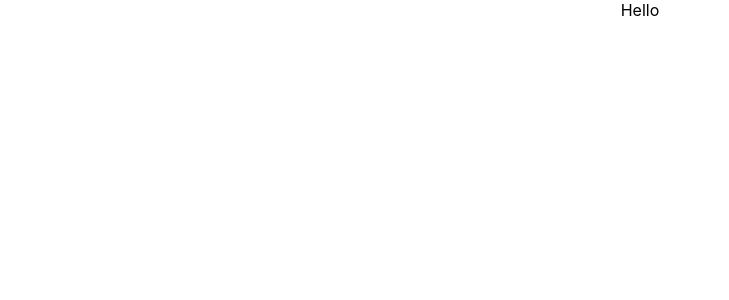
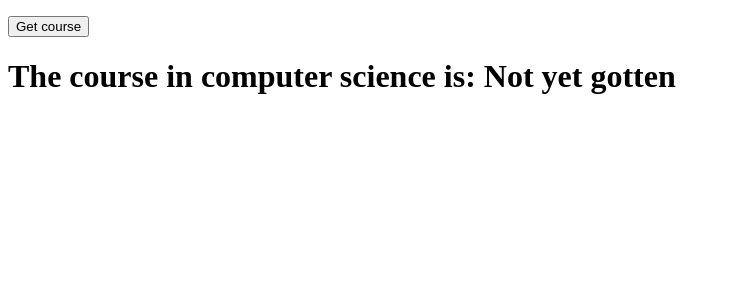
Before and after one commit to SukratUbha/MARC, a React (Create React App) app in the folder Frontend_React/: page / in a window 1280 px wide. Shown: the top 300 px of the page, without its empty margins (0-729 px from the left). Built offline with nearby package versions, Linux system fonts and the light colour scheme; no server answers.

Commit message:
Implemented Axios

```diff
--- a/Frontend_React/package.json
+++ b/Frontend_React/package.json
@@ -1,5 +1,5 @@
 {
-  "name": "Frontend_React",
+  "name": "frontend_react",
   "version": "0.1.0",
   "private": true,
   "proxy": "http://localhost:8080/",
@@ -7,6 +7,8 @@
     "@testing-library/jest-dom": "^5.12.0",
     "@testing-library/react": "^11.2.6",
     "@testing-library/user-event": "^12.8.3",
+    "axios": "^0.21.1",
+    "bootstrap": "^4.6.0",
     "react": "^17.0.2",
     "react-dom": "^17.0.2",
     "react-scripts": "4.0.3",
--- a/Frontend_React/src/App.js
+++ b/Frontend_React/src/App.js
@@ -1,13 +1,20 @@
-import React from 'react'
-import logo from './logo.svg';
+import React from 'react';
 import './App.css';
-import {Hello} from './components/hello'
+import Course from './components/course';
+
+/*
+By linking frontend to backend
+In Frontend_React\package.json
+We add backend port "proxy": "http://localhost:8080/",
+If we make a request to endpoint and can't find it on the frontend, we go to check and see the proxy
+
+*/
 
 function App() {
   return (
-    <div className="App">
-      <Hello/>
-    </div>
+        <p>
+          <Course />
+        </p>
   );
 }
 
--- /dev/null
+++ b/Frontend_React/src/components/course.js
@@ -0,0 +1,35 @@
+import React, {Component} from 'react';
+import axios from "axios";
+
+export default class Course extends Component{
+    constructor(){
+        super();
+        this.state = {
+            course: "Not yet gotten"
+        }
+    }
+
+    // This function will make a simple http request to our backend. Hence, we need Axios.
+    // Axios - A really good framework that make API request within React
+    // Axios will make HTTP request to our endpoint in React server localhost: 3000,
+    // If it doesn't see the endpoint in our React server, it will look up if it exists in
+    // the backend server localhost: 8080
+    // Axios will query it and return the result in Axios
+    componentDidMount = () => {
+        axios.get("/api/Courses/3").then(response =>{
+            console.log(response.data); // it returns [] at the inspect browser
+            this.setState({
+                course: response.data.Course_name
+            });
+        });
+    };
+
+    render(){
+        return (
+            <div>
+                <button>Get course</button>
+                <h1>The course in computer science is: {this.state.course}</h1>
+            </div>
+        )
+    }
+}
--- a/Frontend_React/src/components/hello.js
+++ /dev/null
@@ -1,5 +0,0 @@
-import React from 'react'
-
-export const Hello = () =>{
-    return (<div>Hello</div>)
-}
--- a/Frontend_React/src/index.css
+++ /dev/null
@@ -1,13 +0,0 @@
-body {
-  margin: 0;
-  font-family: -apple-system, BlinkMacSystemFont, 'Segoe UI', 'Roboto', 'Oxygen',
-    'Ubuntu', 'Cantarell', 'Fira Sans', 'Droid Sans', 'Helvetica Neue',
-    sans-serif;
-  -webkit-font-smoothing: antialiased;
-  -moz-osx-font-smoothing: grayscale;
-}
-
-code {
-  font-family: source-code-pro, Menlo, Monaco, Consolas, 'Courier New',
-    monospace;
-}
--- a/Frontend_React/src/index.js
+++ b/Frontend_React/src/index.js
@@ -1,8 +1,6 @@
 import React from 'react';
 import ReactDOM from 'react-dom';
-import './index.css';
 import App from './App';
-import reportWebVitals from './reportWebVitals';
 
 ReactDOM.render(
   <React.StrictMode>
@@ -10,8 +8,3 @@ ReactDOM.render(
   </React.StrictMode>,
   document.getElementById('root')
 );
-
-// If you want to start measuring performance in your app, pass a function
-// to log results (for example: reportWebVitals(console.log))
-// or send to an analytics endpoint. Learn more: https://bit.ly/CRA-vitals
-reportWebVitals();
--- a/Frontend_React/src/reportWebVitals.js
+++ /dev/null
@@ -1,13 +0,0 @@
-const reportWebVitals = onPerfEntry => {
-  if (onPerfEntry && onPerfEntry instanceof Function) {
-    import('web-vitals').then(({ getCLS, getFID, getFCP, getLCP, getTTFB }) => {
-      getCLS(onPerfEntry);
-      getFID(onPerfEntry);
-      getFCP(onPerfEntry);
-      getLCP(onPerfEntry);
-      getTTFB(onPerfEntry);
-    });
-  }
-};
-
-export default reportWebVitals;
```
Also changed, not shown: Frontend_React/src/setupTests.js (deleted, +0 -5 lines), Frontend_React/src/logo.svg (deleted).
